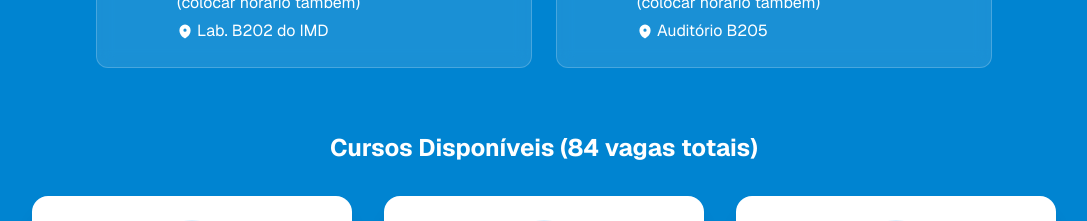
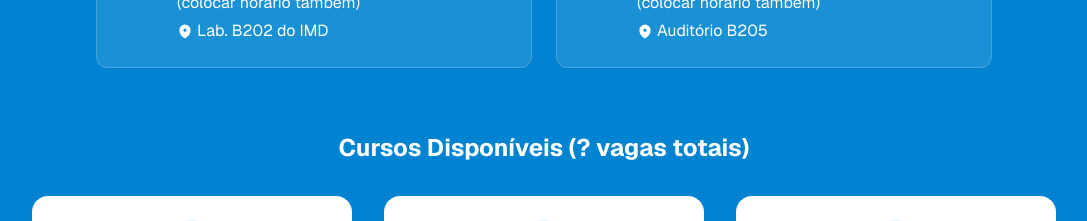
Before and after one commit to SenhorArroz/teste, a Next.js app: page / in a window 1280 px wide. Shown: the part 2640-2861 px from the top of the page, without its empty margins (96-1183 px from the left). Built offline with nearby package versions, Linux system fonts and the light colour scheme.

Commit message:
adicao de componentes qeum pode e inscricoes

```diff
--- a/app/_components/inscricoes.tsx
+++ b/app/_components/inscricoes.tsx
@@ -138,7 +138,7 @@ export default function Inscricoes() {
                 </div>
 
                 <h2 className="text-2xl font-bold text-white text-center mb-8">
-                    Cursos Disponíveis (84 vagas totais)
+                    Cursos Disponíveis (? vagas totais)
                 </h2>
 
                 <div className="grid grid-cols-1 md:grid-cols-3 gap-6 lg:gap-8 mb-16">
```
